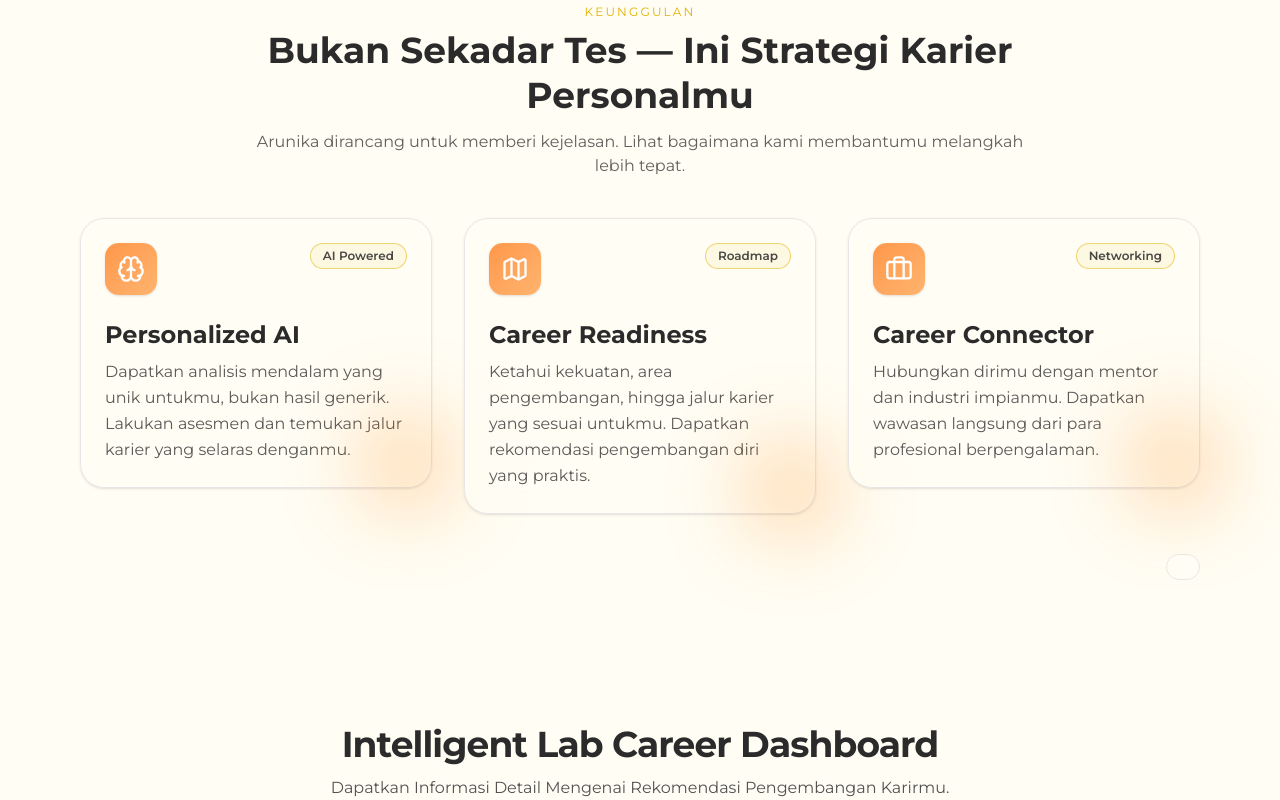
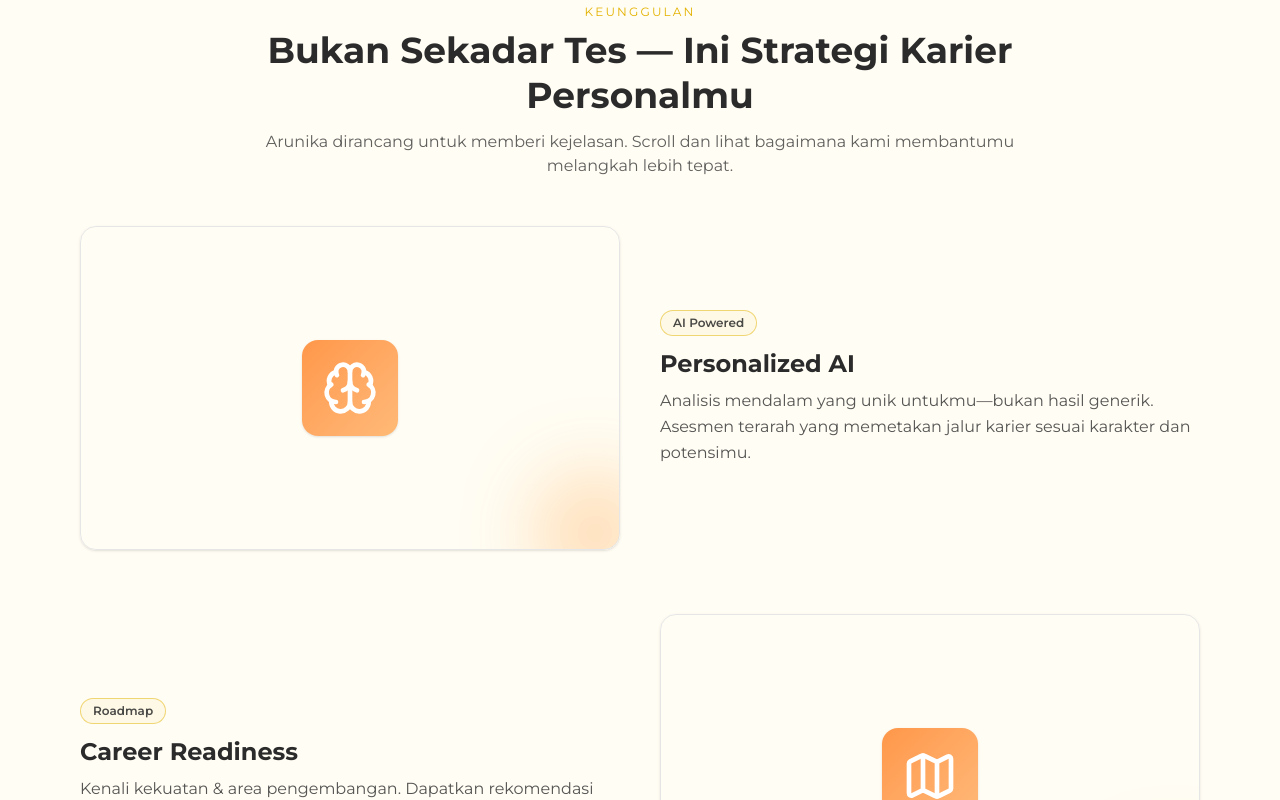
Before and after one commit to dewi-sartika-pi-arunika25/Arunika_FE, a Next.js app: page / in a window 1280 px wide. Shown: the part 800-1600 px from the top of the page. Built offline with nearby package versions, Linux system fonts and the light colour scheme.

Commit message:
feat(features): alternating left-right rows with whileInView animations and cleaner UI

```diff
--- a/src/components/feature/FeatureSection.jsx
+++ b/src/components/feature/FeatureSection.jsx
@@ -1,148 +1,146 @@
-// src/app/components/FeatureSection.jsx
+"use client";
+
+import Image from "next/image";
+import { motion } from "framer-motion";
 import { Brain, Map, Briefcase } from "lucide-react";
 
-const iconsMap = {
-  "Personalized AI": Brain,
-  "Career Readiness": Map,
-  "Career Connector": Briefcase,
+/* ====== DATA ======
+   Bisa pakai imageSrc (letakkan di /public) ATAU iconName lucide.
+   Kalau imageSrc ada, kita tampilkan gambar; kalau tidak, pakai ikon gradien.
+*/
+const iconsMap = { Brain, Map, Briefcase };
+
+const featureRows = [
+  {
+    title: "Personalized AI",
+    description:
+      "Analisis mendalam yang unik untukmu—bukan hasil generik. Asesmen terarah yang memetakan jalur karier sesuai karakter dan potensimu.",
+    tag: "AI Powered",
+    // imageSrc: "/f1.png",   // ← aktifkan kalau punya gambar
+    iconName: "Brain",
+  },
+  {
+    title: "Career Readiness",
+    description:
+      "Kenali kekuatan & area pengembangan. Dapatkan rekomendasi kegiatan nyata untuk membangun bukti kerja (portfolio) yang relevan.",
+    tag: "Roadmap",
+    // imageSrc: "/f2.png",
+    iconName: "Map",
+  },
+  {
+    title: "Career Connector",
+    description:
+      "Terhubung dengan mentor & profesional industri. Dapatkan wawasan langsung untuk akselerasi kariermu.",
+    tag: "Networking",
+    // imageSrc: "/f3.png",
+    iconName: "Briefcase",
+  },
+];
+
+/* ====== VARIANTS (animasi) ====== */
+const fly = (dir) => ({
+  hidden: { opacity: 0, x: dir === "left" ? -40 : 40, filter: "blur(2px)" },
+  show: {
+    opacity: 1, x: 0, filter: "blur(0px)",
+    transition: { type: "spring", stiffness: 260, damping: 28 }
+  },
+});
+const fadeUp = {
+  hidden: { opacity: 0, y: 12, filter: "blur(2px)" },
+  show: { opacity: 1, y: 0, filter: "blur(0)", transition: { duration: .35 } },
 };
 
-function Card({ title, description, tag, iconName }) {
-  const Icon = iconsMap[iconName];
+function Visual({ imageSrc, iconName }) {
+  const Icon = iconName ? iconsMap[iconName] : null;
+  return (
+    <div className="relative w-full aspect-[16/10] sm:aspect-[5/3] rounded-2xl overflow-hidden border shadow-sm"
+         style={{ borderColor: "var(--border)", background: "color-mix(in oklab, var(--background) 88%, transparent)" }}>
+      {imageSrc ? (
+        <Image src={imageSrc} alt="" fill className="object-cover" />
+      ) : (
+        <div className="h-full w-full grid place-items-center">
+          <div className="rounded-2xl p-5 shadow-sm"
+               style={{ background: "linear-gradient(135deg, color-mix(in oklab, var(--primary) 85%, white), color-mix(in oklab, var(--primary) 55%, transparent))" }}>
+            {Icon && <Icon className="h-14 w-14" style={{ color: "white" }} />}
+          </div>
+        </div>
+      )}
 
-  return (
-    <div
-      className="
-        relative rounded-3xl border shadow-sm backdrop-blur-xl
-        transition-transform duration-300 will-change-transform
-        hover:-translate-y-0.5 hover:scale-[1.01]
-      "
-      style={{
-        background: "color-mix(in oklab, var(--background) 86%, transparent)",
-        borderColor: "var(--border)",
-      }}
-    >
-      {/* header ikon + tag */}
-      <div className="flex items-start justify-between p-6">
-        <div
-          className="inline-flex items-center justify-center rounded-xl p-3 shadow-sm"
-          style={{
-            background:
-              "linear-gradient(135deg, color-mix(in oklab, var(--primary) 85%, white) 0%, color-mix(in oklab, var(--primary) 60%, transparent) 100%)",
-          }}
-        >
-          {Icon && <Icon className="h-7 w-7" style={{ color: "white" }} />}
-        </div>
-
-        <span
-          className="inline-flex items-center rounded-full px-3 py-1 text-xs font-semibold border"
-          style={{
-            color: "color-mix(in oklab, var(--text) 86%, transparent)",
-            borderColor: "color-mix(in oklab, var(--accent-2) 50%, transparent)",
-            background: "color-mix(in oklab, var(--accent-3) 22%, transparent)",
-          }}
-        >
-          {tag}
-        </span>
-      </div>
-
-      {/* konten */}
-      <div className="px-6 pb-6">
-        <h3
-          className="text-xl sm:text-2xl font-bold mb-2"
-          style={{ color: "var(--text)" }}
-        >
-          {title}
-        </h3>
-        <p
-          className="text-sm sm:text-base leading-relaxed"
-          style={{ color: "color-mix(in oklab, var(--text) 78%, transparent)" }}
-        >
-          {description}
-        </p>
-      </div>
-
-      {/* aksen glow halus */}
-      <div
-        aria-hidden
-        className="pointer-events-none absolute -right-6 -bottom-6 h-24 w-24 rounded-full blur-2xl"
-        style={{ background: "color-mix(in oklab, var(--primary) 30%, transparent)" }}
-      />
+      {/* subtle glow */}
+      <div aria-hidden className="absolute -right-8 -bottom-10 h-28 w-28 rounded-full blur-2xl"
+           style={{ background: "color-mix(in oklab, var(--primary) 30%, transparent)" }} />
     </div>
   );
 }
 
 export default function FeatureSection() {
-  const featureCards = [
-    {
-      title: "Personalized AI",
-      description:
-        "Dapatkan analisis mendalam yang unik untukmu, bukan hasil generik. Lakukan asesmen dan temukan jalur karier yang selaras denganmu.",
-      tag: "AI Powered",
-      iconName: "Personalized AI",
-    },
-    {
-      title: "Career Readiness",
-      description:
-        "Ketahui kekuatan, area pengembangan, hingga jalur karier yang sesuai untukmu. Dapatkan rekomendasi pengembangan diri yang praktis.",
-      tag: "Roadmap",
-      iconName: "Career Readiness",
-    },
-    {
-      title: "Career Connector",
-      description:
-        "Hubungkan dirimu dengan mentor dan industri impianmu. Dapatkan wawasan langsung dari para profesional berpengalaman.",
-      tag: "Networking",
-      iconName: "Career Connector",
-    },
-  ];
-
   return (
-    // PENTING: id harus sama dengan target di navbar
     <section id="keunggulan" className="py-16 sm:py-20">
       <div className="mx-auto max-w-6xl px-4">
+
         {/* header */}
-        <div className="reveal text-center mx-auto max-w-3xl">
-          <p
+        <motion.div
+          initial="hidden" whileInView="show" viewport={{ once: false, amount: 0.4 }}
+          className="text-center mx-auto max-w-3xl"
+        >
+          <motion.p variants={fadeUp}
             className="text-xs uppercase tracking-[0.18em] mb-2"
-            style={{ color: "var(--accent-2)" }}
-          >
+            style={{ color: "var(--accent-2)" }}>
             Keunggulan
-          </p>
-          <h2
+          </motion.p>
+          <motion.h2 variants={fadeUp}
             className="text-3xl sm:text-4xl font-bold leading-tight"
-            style={{ color: "var(--text)" }}
-          >
+            style={{ color: "var(--text)" }}>
             Bukan Sekadar Tes — Ini Strategi Karier Personalmu
-          </h2>
-          <p
+          </motion.h2>
+          <motion.p variants={fadeUp}
             className="mt-3 text-base"
-            style={{ color: "color-mix(in oklab, var(--text) 75%, transparent)" }}
-          >
-            Arunika dirancang untuk memberi kejelasan. Lihat bagaimana kami
-            membantumu melangkah lebih tepat.
-          </p>
-        </div>
+            style={{ color: "color-mix(in oklab, var(--text) 75%, transparent)" }}>
+            Arunika dirancang untuk memberi kejelasan. Scroll dan lihat bagaimana kami membantumu melangkah lebih tepat.
+          </motion.p>
+        </motion.div>
 
-        {/* grid cards */}
-        <div className="mt-10 grid grid-cols-1 md:grid-cols-3 gap-6 sm:gap-8">
-          {featureCards.map((card, i) => (
-            <div key={i} className="reveal">
-              <Card {...card} />
-            </div>
-          ))}
-        </div>
+        {/* rows bergantian (image kiri/kanan) */}
+        <div className="mt-12 space-y-12 sm:space-y-16">
+          {featureRows.map((f, i) => {
+            const reverse = i % 2 === 1 ? "md:flex-row-reverse" : "";
+            return (
+              <motion.div
+                key={f.title}
+                className={`reveal flex flex-col md:flex-row ${reverse} items-center gap-6 md:gap-10`}
+                initial="hidden"
+                whileInView="show"
+                viewport={{ once: false, amount: 0.35, margin: "-10% 0px -10% 0px" }}
+              >
+                {/* visual */}
+                <motion.div className="md:w-1/2" variants={fly(i % 2 === 1 ? "right" : "left")}>
+                  <Visual imageSrc={f.imageSrc} iconName={f.iconName} />
+                </motion.div>
 
-        <div className="mt-10 flex justify-end">
-          <div
-            className="reveal rounded-xl border px-4 py-3 text-xs"
-            style={{
-              color: "color-mix(in oklab, var(--text) 70%, transparent)",
-              borderColor: "var(--border)",
-              background: "color-mix(in oklab, var(--background) 90%, transparent)",
-            }}
-          >
-          </div>
+                {/* copy */}
+                <motion.div className="md:w-1/2" variants={fly(i % 2 === 1 ? "left" : "right")}>
+                  <div className="max-w-xl">
+                    <span
+                      className="inline-flex items-center rounded-full px-3 py-1 text-xs font-semibold border mb-3"
+                      style={{
+                        color: "color-mix(in oklab, var(--text) 86%, transparent)",
+                        borderColor: "color-mix(in oklab, var(--accent-2) 50%, transparent)",
+                        background: "color-mix(in oklab, var(--accent-3) 18%, transparent)",
+                      }}
+                    >
+                      {f.tag}
+                    </span>
+
+                    <h3 className="text-2xl font-bold mb-2" style={{ color: "var(--text)" }}>
+                      {f.title}
+                    </h3>
+
+                    <p className="text-[color:var(--text)]/80 leading-relaxed">{f.description}</p>
+                  </div>
+                </motion.div>
+              </motion.div>
+            );
+          })}
         </div>
       </div>
     </section>
```
